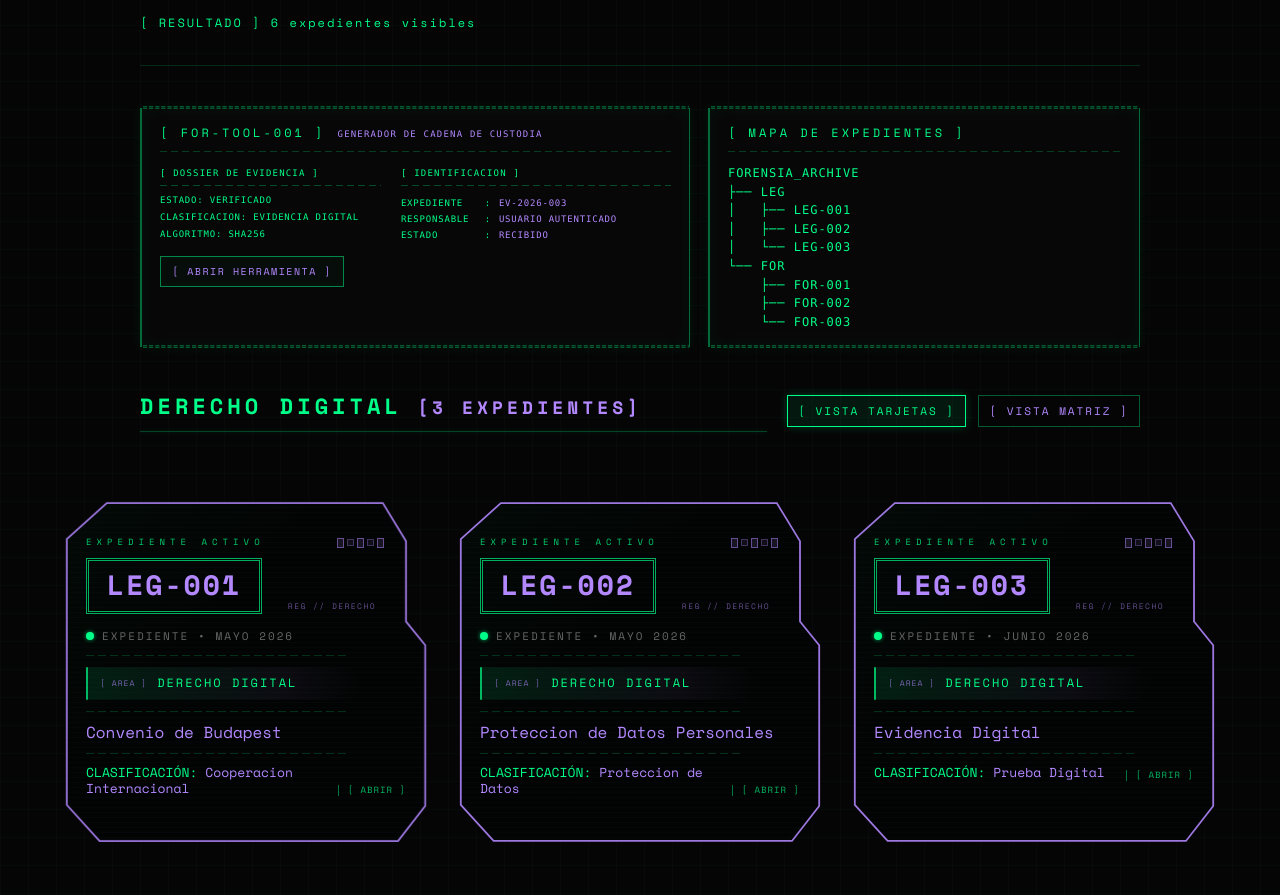
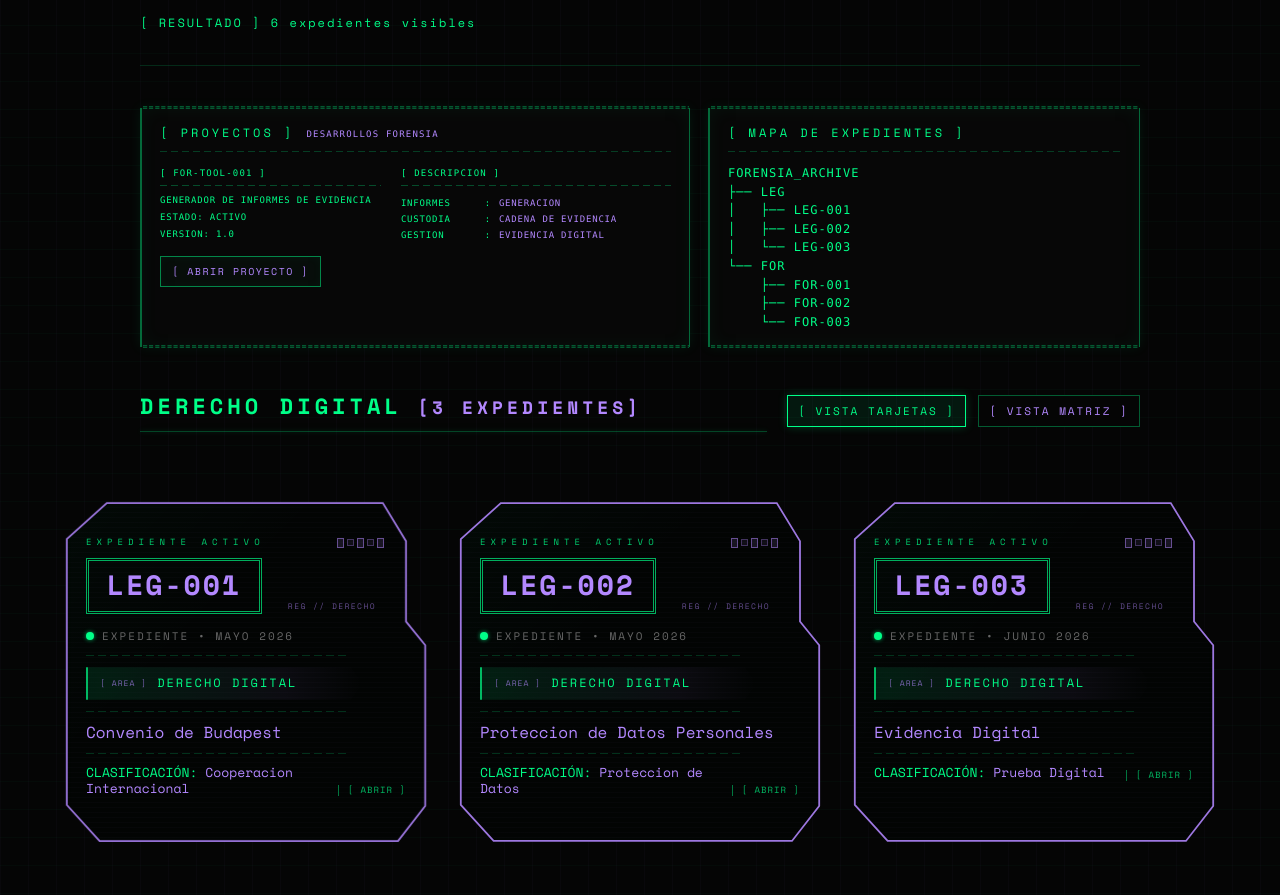
Before and after one commit to claraIness/forensia, a React (Vite) app: page / in a window 1280 px wide. Shown: the part 815-1710 px from the top of the page. Built offline with nearby package versions, Linux system fonts and the light colour scheme.

Commit message:
Proyectos en home

```diff
--- a/src/App.jsx
+++ b/src/App.jsx
@@ -236,8 +236,8 @@ function ArchiveIntel() {
           aria-expanded={estadoOpen}
         >
           <span className="tool-panel-heading">
-            <span>[ FOR-TOOL-001 ]</span>
-            <small>GENERADOR DE CADENA DE CUSTODIA</small>
+            <span>[ PROYECTOS ]</span>
+            <small>DESARROLLOS FORENSIA</small>
           </span>
           <span>{isCompactView ? (estadoOpen ? '[ CERRAR ]' : '[ ABRIR ]') : '[ ABIERTO ]'}</span>
         </button>
@@ -248,25 +248,25 @@ function ArchiveIntel() {
             href="https://for-tool-001.streamlit.app/"
             target="_blank"
             rel="noopener noreferrer"
-            aria-label="Abrir FOR-TOOL-001, generador de cadena de custodia"
+            aria-label="Abrir proyecto FOR-TOOL-001, Generador de Informes de Evidencia"
           >
             <div className="tool-preview-summary">
-              <span>[ DOSSIER DE EVIDENCIA ]</span>
-              <span>ESTADO: VERIFICADO</span>
-              <span>CLASIFICACION: EVIDENCIA DIGITAL</span>
-              <span>ALGORITMO: SHA256</span>
+              <span>[ FOR-TOOL-001 ]</span>
+              <span>GENERADOR DE INFORMES DE EVIDENCIA</span>
+              <span>ESTADO: ACTIVO</span>
+              <span>VERSION: 1.0</span>
             </div>
 
             <div className="tool-preview-record">
-              <span>[ IDENTIFICACION ]</span>
+              <span>[ DESCRIPCION ]</span>
               <dl>
-                <div><dt>EXPEDIENTE</dt><dd>EV-2026-003</dd></div>
-                <div><dt>RESPONSABLE</dt><dd>USUARIO AUTENTICADO</dd></div>
-                <div><dt>ESTADO</dt><dd>RECIBIDO</dd></div>
+                <div><dt>INFORMES</dt><dd>GENERACION</dd></div>
+                <div><dt>CUSTODIA</dt><dd>CADENA DE EVIDENCIA</dd></div>
+                <div><dt>GESTION</dt><dd>EVIDENCIA DIGITAL</dd></div>
               </dl>
             </div>
 
-            <span className="tool-preview-action">[ ABRIR HERRAMIENTA ]</span>
+            <span className="tool-preview-action">[ ABRIR PROYECTO ]</span>
           </a>
         )}
       </div>
```
